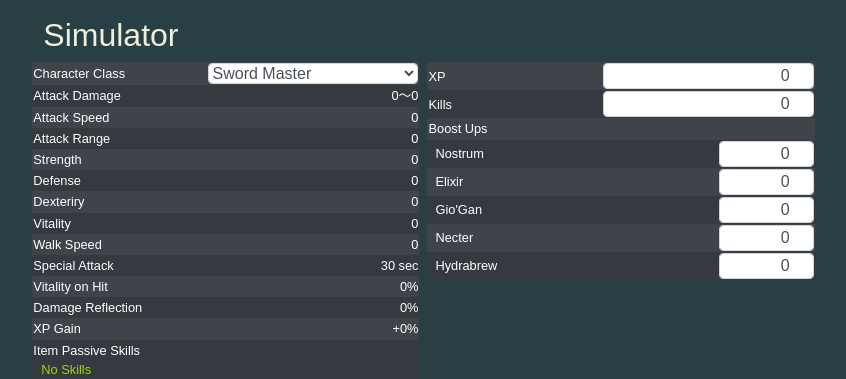
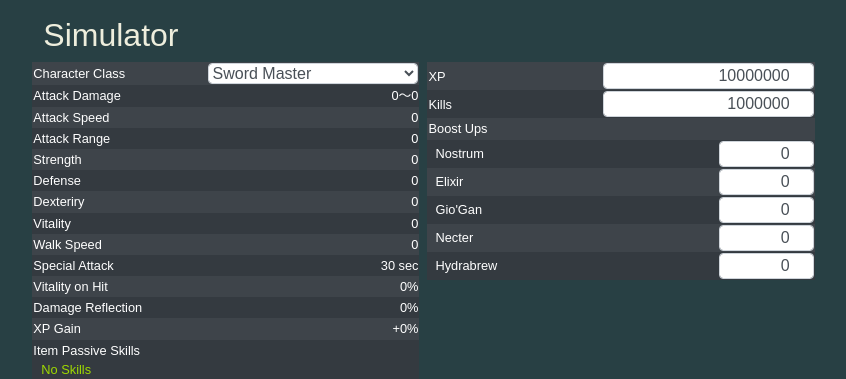
Before and after one commit to Candle5000/uruluk, a PHP site: template templates/simulator/index.phtml in a window 1280 px wide. Shown: the part 56-435 px from the top of the page, without its empty margins (233-1079 px from the left). Run offline with PHP 8.4, Linux system fonts and the light colour scheme; the template is opened without the code that fills it, so the values that code supplies are empty; some libraries are stand-ins or nearby versions.

Commit message:
XPとKillsの初期値を大きな値に変更

```diff
--- a/templates/simulator/index.phtml
+++ b/templates/simulator/index.phtml
@@ -179,7 +179,7 @@
                 <td>XP</td>
                 <td colspan="2">
                   <div class="form-group m-0">
-                    <input type="number" class="form-control character-xp p-0 h-auto text-right pr-2" min="0" value="0" />
+                    <input type="number" class="form-control character-xp p-0 h-auto text-right pr-2" min="0" value="10000000" />
                   </div>
                 </td>
               </tr>
@@ -187,7 +187,7 @@
                 <td>Kills</td>
                 <td colspan="2">
                   <div class="form-group m-0">
-                    <input type="number" class="form-control character-kills p-0 h-auto text-right pr-2" min="0" value="0" />
+                    <input type="number" class="form-control character-kills p-0 h-auto text-right pr-2" min="0" value="1000000" />
                   </div>
                 </td>
               </tr>
```
